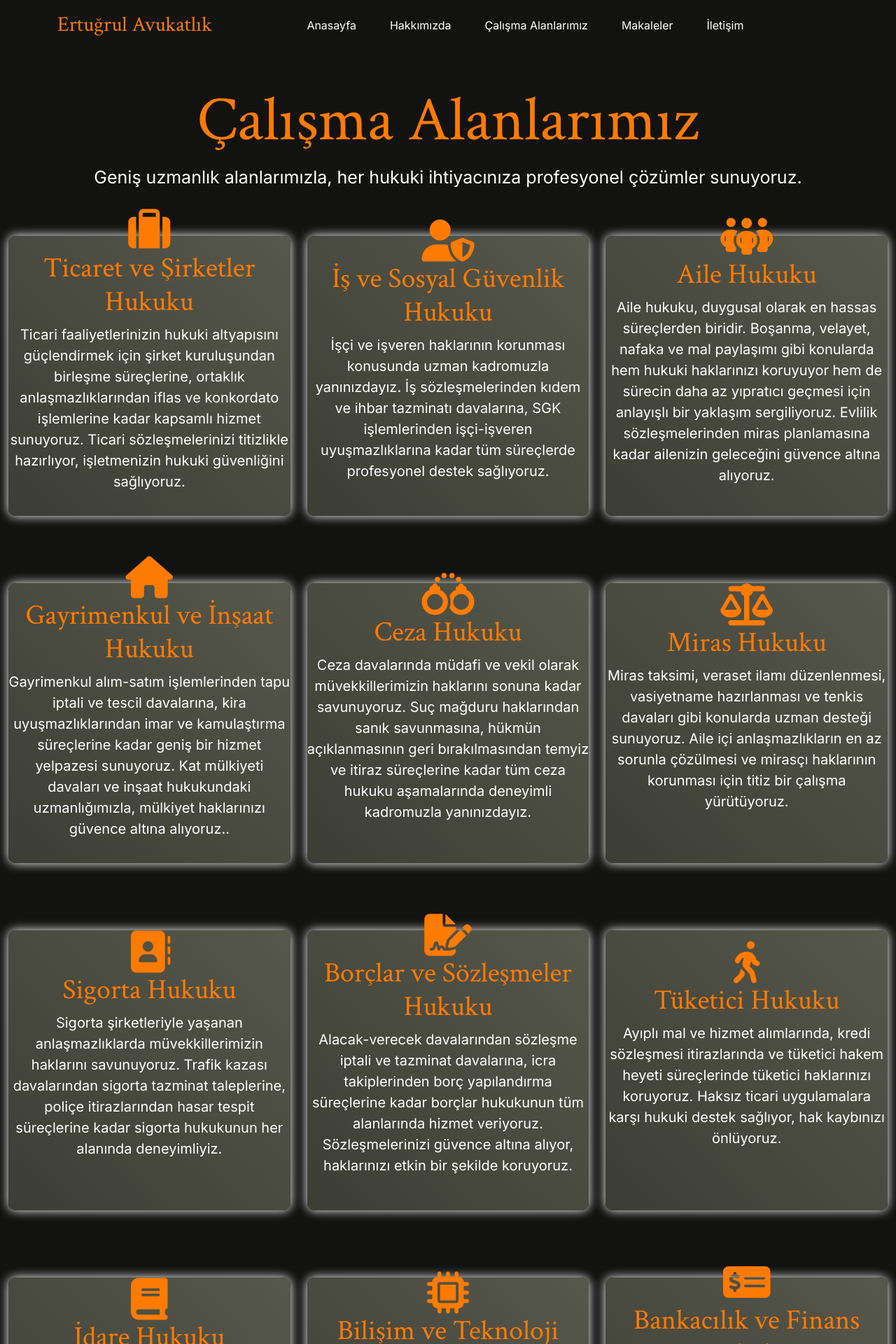
After one commit to MustafaKayra/LawyerWebsite, a Django app: page /workspace/ in a window 1280 px wide. The commit adds this page. Shown: the top 1920 px of the page at 70% size. Run offline with Django 5.2, Linux system fonts and the light colour scheme; some libraries are stand-ins or nearby versions.

Commit message:
Hizmetler sayfası eklendi

```diff
--- a/app/views.py
+++ b/app/views.py
@@ -5,3 +5,6 @@ def index(request):
 
 def about(request):
     return render(request,"about.html")
+
+def workspaces(request):
+    return render(request,"workspace.html")
--- a/ertugrul/urls.py
+++ b/ertugrul/urls.py
@@ -23,7 +23,8 @@ from app import views
 urlpatterns = [
     path('admin/', admin.site.urls),
     path('', views.index, name="index"),
-    path('about/',views.about,name="about")
+    path('about/',views.about,name="about"),
+    path('workspace/',views.workspaces,name="workspaces")
 ]
 if settings.DEBUG:
     urlpatterns += static(settings.STATIC_URL, document_root=settings.STATIC_ROOT)
--- a/static/css/style.css
+++ b/static/css/style.css
@@ -1039,3 +1039,75 @@ body {
 #year3 {
     color: #9e9e9e;
 }
+
+.workspacespage-title {
+    color: #ff7b00;
+    font-size: 90px;
+}
+
+.workspacespage-paragraph {
+    color: #fff;
+    font-size: 25px;
+}
+
+.workspaces-item {
+    box-shadow: 0 0 15px #fff;
+    width: 550px;
+    height: 400px;
+    border-radius: 10px;
+    background: linear-gradient(45deg, #3c3d34, #57584c);
+    transition: all 0.3s ease;
+}
+
+.workspaces-item:hover {
+    box-shadow: 0 0 15px #ff7b00;
+    border-radius: 20px;
+    background: linear-gradient(45deg, #3c3d34, #57584c);
+    transform: scale(1.05);
+}
+
+.workspaces-button {
+    background: linear-gradient(45deg, #8f5b18, #ff7b00);
+    border: none;
+    border-radius: 20px;
+    opacity: 0;
+    visibility: hidden;
+    transform: translateY(20px);
+    transition: all 0.3s ease;
+}
+
+.workspaces-button:hover {
+    background: linear-gradient(45deg, #8f5b18, #ff7b00);
+    border: none;
+    border-radius: 20px;
+    box-shadow: 0 0 20px #080807;
+    transform: scale(1.05);
+}
+
+.workspaces-item:hover .workspaces-button {
+    box-shadow: 0 0 20px #080807;
+    border-radius: 20px;
+    background: linear-gradient(45deg, #8f5b18, #ff7b00);
+    opacity: 1;
+    visibility: visible;
+    transform: translateY(0);
+}
+
+.workspaces-item:hover .workspaces-button:hover {
+    box-shadow: 0 0 20px #ff7b00;
+    border-radius: 20px;
+    background: linear-gradient(45deg, #8f5b18, #ff7b00);
+    opacity: 1;
+    visibility: visible;
+    transform: scale(1.05);
+}
+
+.workspaces-title {
+    font-size: 40px;
+    color: #ff7b00;
+}
+
+.workspaces-paragraph {
+    font-size: 20px;
+    color: #fff;
+}
--- a/templates/about.html
+++ b/templates/about.html
@@ -35,10 +35,7 @@
                             <a class="nav-link" href="{% url 'about' %}">Hakkımızda</a>
                         </li>
                         <li class="nav-item mx-3">
-                            <a class="nav-link" href="#">Hizmetlerimiz</a>
-                        </li>
-                        <li class="nav-item mx-3">
-                            <a class="nav-link" href="#">Çalışma Alanlarımız</a>
+                            <a class="nav-link" href="{% url 'workspaces' %}">Çalışma Alanlarımız</a>
                         </li>
                         <li class="nav-item mx-3">
                             <a class="nav-link" href="#">Makaleler</a>
--- a/templates/index.html
+++ b/templates/index.html
@@ -35,10 +35,7 @@
                             <a class="nav-link" href="{% url 'about' %}">Hakkımızda</a>
                         </li>
                         <li class="nav-item mx-3">
-                            <a class="nav-link" href="#">Hizmetlerimiz</a>
-                        </li>
-                        <li class="nav-item mx-3">
-                            <a class="nav-link" href="#">Çalışma Alanlarımız</a>
+                            <a class="nav-link" href="{% url 'workspaces' %}">Çalışma Alanlarımız</a>
                         </li>
                         <li class="nav-item mx-3">
                             <a class="nav-link" href="#">Makaleler</a>
--- /dev/null
+++ b/templates/workspace.html
@@ -0,0 +1,227 @@
+<!DOCTYPE html>
+{% load static %}
+<html lang="en">
+<head>
+    <meta charset="UTF-8">
+    <meta name="viewport" content="width=device-width, initial-scale=1.0">
+    <link rel="stylesheet" href="{% static 'css/bootstrap.min.css' %}">
+    <link rel="stylesheet" href="{% static 'css/style.css' %}">
+    <link rel="stylesheet" href="https://cdnjs.cloudflare.com/ajax/libs/font-awesome/6.4.0/css/all.min.css">
+    <link rel="preconnect" href="https://fonts.googleapis.com">
+    <link rel="preconnect" href="https://fonts.gstatic.com" crossorigin>
+    <link href="https://fonts.googleapis.com/css2?family=Crimson+Text:ital,wght@0,400;0,600;0,700;1,400;1,600;1,700&family=Inter:ital,opsz,wght@0,14..32,100..900;1,14..32,100..900&family=Outfit&family=Poppins:ital,wght@0,100;0,200;0,300;0,400;0,500;0,600;0,700;0,800;0,900;1,100;1,200;1,300;1,400;1,500;1,600;1,700;1,800;1,900&family=Ubuntu:ital,wght@0,300;0,400;0,500;0,700;1,300;1,400;1,500;1,700&display=swap" rel="stylesheet">
+    <link rel="preconnect" href="https://fonts.googleapis.com">
+    <link rel="preconnect" href="https://fonts.gstatic.com" crossorigin>
+    <link href="https://fonts.googleapis.com/css2?family=Crimson+Text:ital,wght@0,400;0,600;0,700;1,400;1,600;1,700&family=Inter:ital,opsz,wght@0,14..32,100..900;1,14..32,100..900&family=Outfit&family=Poppins:ital,wght@0,100;0,200;0,300;0,400;0,500;0,600;0,700;0,800;0,900;1,100;1,200;1,300;1,400;1,500;1,600;1,700;1,800;1,900&family=Ubuntu:ital,wght@0,300;0,400;0,500;0,700;1,300;1,400;1,500;1,700&display=swap" rel="stylesheet">
+    <title>Ertuğrul Avukatlık</title>
+</head>
+<body>
+    <div class="container-fluid">
+        <nav class="navbar navbar-expand-lg">
+            <div class="container justify-content-center text-center mb-5">
+                <a class="navbar-brand mx-auto" href="{% url 'index' %}">Ertuğrul Avukatlık</a>
+
+                <button class="navbar-toggler" type="button" data-bs-toggle="collapse" data-bs-target="#navbarNav" aria-controls="navbarNav" aria-expanded="false" aria-label="Toggle navigation">
+                    <span class="navbar-toggler-icon"></span>
+                </button>
+
+                <div class="collapse navbar-collapse justify-content-center" id="navbarNav">
+                    <ul class="navbar-nav">
+                        <li class="nav-item mx-3">
+                            <a class="nav-link" href="{% url 'index' %}">Anasayfa</a>
+                        </li>
+                        <li class="nav-item mx-3">
+                            <a class="nav-link" href="{% url 'about' %}">Hakkımızda</a>
+                        </li>
+                        <li class="nav-item mx-3">
+                            <a class="nav-link" href="{% url 'workspaces' %}">Çalışma Alanlarımız</a>
+                        </li>
+                        <li class="nav-item mx-3">
+                            <a class="nav-link" href="#">Makaleler</a>
+                        </li>
+                        <li class="nav-item mx-3">
+                            <a class="nav-link" href="#">İletişim</a>
+                        </li>
+                    </ul>
+                </div>
+            </div>
+        </nav>
+    </div>
+
+    <div class="container-fluid">
+        <h1 class="text-center workspacespage-title">Çalışma Alanlarımız</h1>
+        <p class="text-center workspacespage-paragraph">Geniş uzmanlık alanlarımızla, her hukuki ihtiyacınıza profesyonel çözümler sunuyoruz.</p>
+        <div class="row d-flex justify-content-center">
+            <div class="col-md-4 my-5 d-flex justify-content-center">
+                <div class="workspaces-item d-flex justify-content-center align-items-center flex-column">
+                    <i class="fa-solid fa-suitcase workspace-icon"></i>
+                    <h2 class="text-center workspaces-title">Ticaret ve Şirketler Hukuku</h2>
+                    <p class="text-center workspaces-paragraph">Ticari faaliyetlerinizin hukuki altyapısını güçlendirmek için şirket kuruluşundan birleşme süreçlerine,
+                    ortaklık anlaşmazlıklarından iflas ve konkordato işlemlerine kadar kapsamlı hizmet sunuyoruz. Ticari sözleşmelerinizi titizlikle hazırlıyor,
+                    işletmenizin hukuki güvenliğini sağlıyoruz.</p>
+                    <button class="text-center workspaces-button p-3">İletişime Geçin</button>
+                </div>
+            </div>
+
+            <div class="col-md-4 my-5 d-flex justify-content-center">
+                <div class="workspaces-item d-flex justify-content-center align-items-center flex-column">
+                    <i class="fa-solid fa-user-shield workspace-icon"></i>
+                    <h2 class="text-center workspaces-title">İş ve Sosyal Güvenlik Hukuku</h2>
+                    <p class="text-center workspaces-paragraph">İşçi ve işveren haklarının korunması konusunda uzman kadromuzla yanınızdayız. İş sözleşmelerinden kıdem ve ihbar tazminatı davalarına, SGK işlemlerinden işçi-işveren uyuşmazlıklarına kadar tüm süreçlerde profesyonel destek sağlıyoruz.</p>
+                    <button class="text-center workspaces-button p-3">İletişime Geçin</button>
+                </div>
+            </div>
+
+            <div class="col-md-4 my-5 d-flex justify-content-center">
+                <div class="workspaces-item d-flex justify-content-center align-items-center flex-column">
+                    <i class="fa-solid fa-people-group workspace-icon"></i>
+                    <h2 class="text-center workspaces-title">Aile Hukuku</h2>
+                    <p class="text-center workspaces-paragraph">Aile hukuku, duygusal olarak en hassas süreçlerden biridir. Boşanma, velayet, nafaka ve mal paylaşımı gibi konularda hem hukuki haklarınızı koruyuyor hem de sürecin daha az yıpratıcı geçmesi için anlayışlı bir yaklaşım sergiliyoruz. Evlilik sözleşmelerinden miras planlamasına kadar ailenizin geleceğini güvence altına alıyoruz.</p>
+                    <button class="text-center workspaces-button p-3">İletişime Geçin</button>
+                </div>
+            </div>
+        </div>
+
+        <div class="row d-flex justify-content-center">
+            <div class="col-md-4 my-5 d-flex justify-content-center">
+                <div class="workspaces-item d-flex justify-content-center align-items-center flex-column">
+                    <i class="fa-solid fa-house workspace-icon"></i>
+                    <h2 class="text-center workspaces-title">Gayrimenkul ve İnşaat Hukuku</h2>
+                    <p class="text-center workspaces-paragraph">Gayrimenkul alım-satım işlemlerinden tapu iptali ve tescil davalarına, kira uyuşmazlıklarından imar ve kamulaştırma süreçlerine kadar geniş bir hizmet yelpazesi sunuyoruz. Kat mülkiyeti davaları ve inşaat hukukundaki uzmanlığımızla, mülkiyet haklarınızı güvence altına alıyoruz..</p>
+                    <button class="text-center workspaces-button p-3">İletişime Geçin</button>
+                </div>
+            </div>
+
+            <div class="col-md-4 my-5 d-flex justify-content-center">
+                <div class="workspaces-item d-flex justify-content-center align-items-center flex-column">
+                    <i class="fa-solid fa-handcuffs workspace-icon"></i>
+                    <h2 class="text-center workspaces-title">Ceza Hukuku</h2>
+                    <p class="text-center workspaces-paragraph">Ceza davalarında müdafi ve vekil olarak müvekkillerimizin haklarını sonuna kadar savunuyoruz. Suç mağduru haklarından sanık savunmasına, hükmün açıklanmasının geri bırakılmasından temyiz ve itiraz süreçlerine kadar tüm ceza hukuku aşamalarında deneyimli kadromuzla yanınızdayız.</p>
+                    <button class="text-center workspaces-button p-3">İletişime Geçin</button>
+                </div>
+            </div>
+
+            <div class="col-md-4 my-5 d-flex justify-content-center">
+                <div class="workspaces-item d-flex justify-content-center align-items-center flex-column">
+                    <i class="fa-solid fa-scale-balanced workspace-icon"></i>
+                    <h2 class="text-center workspaces-title">Miras Hukuku</h2>
+                    <p class="text-center workspaces-paragraph">Miras taksimi, veraset ilamı düzenlenmesi, vasiyetname hazırlanması ve tenkis davaları gibi konularda uzman desteği sunuyoruz. Aile içi anlaşmazlıkların en az sorunla çözülmesi ve mirasçı haklarının korunması için titiz bir çalışma yürütüyoruz.</p>
+                    <button class="text-center workspaces-button p-3">İletişime Geçin</button>
+                </div>
+            </div>
+        </div>
+
+        <div class="row d-flex justify-content-center">
+            <div class="col-md-4 my-5 d-flex justify-content-center">
+                <div class="workspaces-item d-flex justify-content-center align-items-center flex-column">
+                    <i class="fa-solid fa-address-book workspace-icon"></i>
+                    <h2 class="text-center workspaces-title">Sigorta Hukuku</h2>
+                    <p class="text-center workspaces-paragraph">Sigorta şirketleriyle yaşanan anlaşmazlıklarda müvekkillerimizin haklarını savunuyoruz. Trafik kazası davalarından sigorta tazminat taleplerine, poliçe itirazlarından hasar tespit süreçlerine kadar sigorta hukukunun her alanında deneyimliyiz.</p>
+                    <button class="text-center workspaces-button p-3">İletişime Geçin</button>
+                </div>
+            </div>
+
+            <div class="col-md-4 my-5 d-flex justify-content-center">
+                <div class="workspaces-item d-flex justify-content-center align-items-center flex-column">
+                    <i class="fa-solid fa-file-signature workspace-icon"></i>
+                    <h2 class="text-center workspaces-title">Borçlar ve Sözleşmeler Hukuku</h2>
+                    <p class="text-center workspaces-paragraph">Alacak-verecek davalarından sözleşme iptali ve tazminat davalarına, icra takiplerinden borç yapılandırma süreçlerine kadar borçlar hukukunun tüm alanlarında hizmet veriyoruz. Sözleşmelerinizi güvence altına alıyor, haklarınızı etkin bir şekilde koruyoruz.</p>
+                    <button class="text-center workspaces-button p-3">İletişime Geçin</button>
+                </div>
+            </div>
+
+            <div class="col-md-4 my-5 d-flex justify-content-center">
+                <div class="workspaces-item d-flex justify-content-center align-items-center flex-column">
+                    <i class="fa-solid fa-person-walking workspace-icon"></i>
+                    <h2 class="text-center workspaces-title">Tüketici Hukuku</h2>
+                    <p class="text-center workspaces-paragraph">Ayıplı mal ve hizmet alımlarında, kredi sözleşmesi itirazlarında ve tüketici hakem heyeti süreçlerinde tüketici haklarınızı koruyoruz. Haksız ticari uygulamalara karşı hukuki destek sağlıyor, hak kaybınızı önlüyoruz.</p>
+                    <button class="text-center workspaces-button p-3">İletişime Geçin</button>
+                </div>
+            </div>
+        </div>
+
+        <div class="row d-flex justify-content-center">
+            <div class="col-md-4 my-5 d-flex justify-content-center">
+                <div class="workspaces-item d-flex justify-content-center align-items-center flex-column">
+                    <i class="fa-solid fa-book workspace-icon"></i>
+                    <h2 class="text-center workspaces-title">İdare Hukuku</h2>
+                    <p class="text-center workspaces-paragraph">Kamu kurumlarıyla yaşanan anlaşmazlıklarda idari dava süreçlerini yönetiyoruz. İptal davalarından tam yargı davalarına, memur davalarından idari işlemlere itiraz süreçlerine kadar kamu hukukunun tüm alanlarında hizmet veriyoruz.</p>
+                    <button class="text-center workspaces-button p-3">İletişime Geçin</button>
+                </div>
+            </div>
+
+            <div class="col-md-4 my-5 d-flex justify-content-center">
+                <div class="workspaces-item d-flex justify-content-center align-items-center flex-column">
+                    <i class="fa-solid fa-microchip workspace-icon"></i>
+                    <h2 class="text-center workspaces-title">Bilişim ve Teknoloji Hukuku</h2>
+                    <p class="text-center workspaces-paragraph">Dijital çağın hukuki ihtiyaçlarına yanıt veriyoruz. KVKK uyum süreçlerinden e-ticaret hukuku danışmanlığına, telif hakları korumasından veri güvenliği konularına kadar teknoloji hukukunun her alanında uzman desteği sunuyoruz.</p>
+                    <button class="text-center workspaces-button p-3">İletişime Geçin</button>
+                </div>
+            </div>
+
+            <div class="col-md-4 my-5 d-flex justify-content-center">
+                <div class="workspaces-item d-flex justify-content-center align-items-center flex-column">
+                    <i class="fa-solid fa-money-check-dollar workspace-icon"></i>
+                    <h2 class="text-center workspaces-title">Bankacılık ve Finans Hukuku</h2>
+                    <p class="text-center workspaces-paragraph">Kredi kartı borç itirazlarından banka sözleşmelerine, finansal tazminat davalarından kredi yapılandırma süreçlerine kadar bankacılık hukukunun tüm alanlarında müvekkillerimizi temsil ediyoruz. Finansal haklarınızın korunması için yanınızdayız.</p>
+                    <button class="text-center workspaces-button p-3">İletişime Geçin</button>
+                </div>
+            </div>
+        </div>
+    </div>
+
+
+
+    <footer>
+        <div class="container-fluid py-5" id="footer-container">
+            <div class="row d-flex justify-content-center flex-row">
+                <div class="col-md-3 d-flex justify-content-center align-items-center flex-column text-center">
+                    <h1 class="footer-title">Ertuğrul Avukatlık</h1>
+                    <p class="footer-paragraph">Adaletin Güvencesi, Hakların Koruyucusu.</p>
+                </div>
+
+                <div class="col-md-3 text-center d-flex justify-content-center align-items-center flex-column">
+                    <h3 class="footer-h3">Menü</h3>
+                    <a href="/" class="footer-link my-2">Anasayfa</a>
+                    <a href="#" class="footer-link my-2">Hakkımızda</a>
+                    <a href="#" class="footer-link my-2">Çalışma Alanlarımız</a>
+                    <a href="#" class="footer-link my-2">Makaleler</a>
+                    <a href="#" class="footer-link my-2">İletişim</a>
+                </div>
+
+                <div class="col-md-3 text-center d-flex justify-content-center align-items-center flex-column">
+                    <h3 class="footer-h3">Çalışma Alanlarımız</h3>
+                    <a href="#" class="footer-link my-2">Ticaret Hukuku</a>
+                    <a href="#" class="footer-link my-2">İş Hukuku</a>
+                    <a href="#" class="footer-link my-2">Aile Hukuku</a>
+                    <a href="#" class="footer-link my-2">Gayrimenkul Hukuku</a>
+                    <a href="#" class="footer-link my-2">Ceza Hukuku</a>
+                </div>
+
+                <div class="col-md-3 text-center d-flex justify-content-center align-items-center flex-column">
+                    <h3 class="footer-h3">Makaleler</h3>
+                    <a href="#" class="footer-link my-2">Ticaret Hukuku</a>
+                    <a href="#" class="footer-link my-2">İş Hukuku</a>
+                    <a href="#" class="footer-link my-2">Aile Hukuku</a>
+                    <a href="#" class="footer-link my-2">Gayrimenkul Hukuku</a>
+                    <a href="#" class="footer-link my-2">Ceza Hukuku</a>
+                </div>
+                <div class="row d-flex justify-content-center align-items-center flex-row mt-5">
+                    <div class="col-md-4 d-flex justify-content-center flex-row">
+                        <i class="fa-solid fa-phone footer-icon px-1"></i><p class="footer-contact"> +90 123 456 78 90 </p>
+                    </div>
+                    <div class="col-md-4 d-flex justify-content-center flex-row">
+                        <i class="fa-solid fa-envelope footer-icon px-1"></i><p class="footer-contact"> m.toker2009@gmail.com</p>
+                    </div>
+                    <div class="col-md-4 d-flex justify-content-center flex-row">
+                        <i class="fa-solid fa-city contact-icon px-1"></i><p class="footer-contact"> Ankara, Yenimahalle</p>
+                    </div>
+                </div>
+            </div>
+        </div>
+    </footer>
+
+    <script src="{% static 'js/main.js' %}"></script>
+    <script src="{% static 'js/bootstrap.bundle.min.js' %}"></script>
+</body>
+</html>
```
